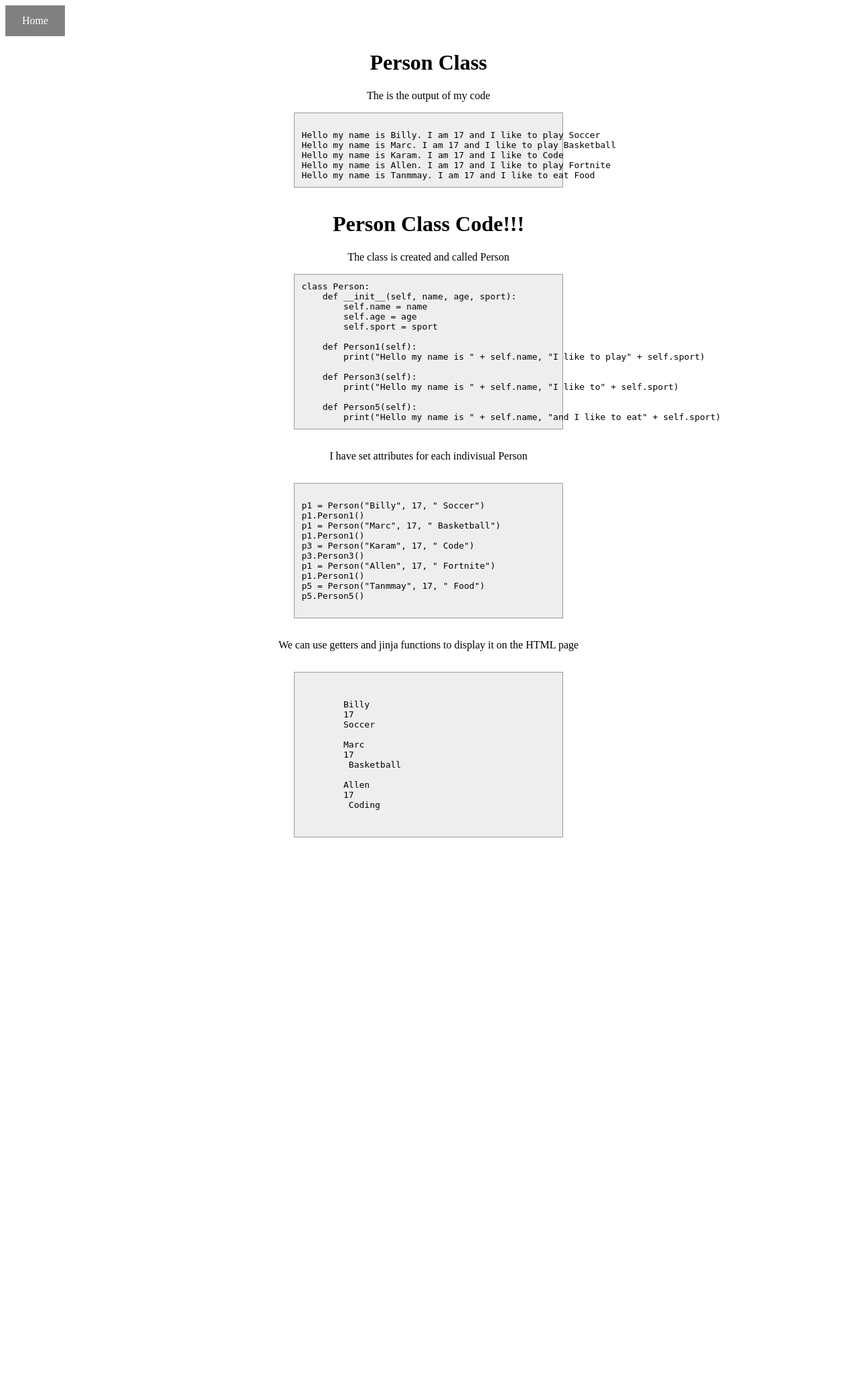
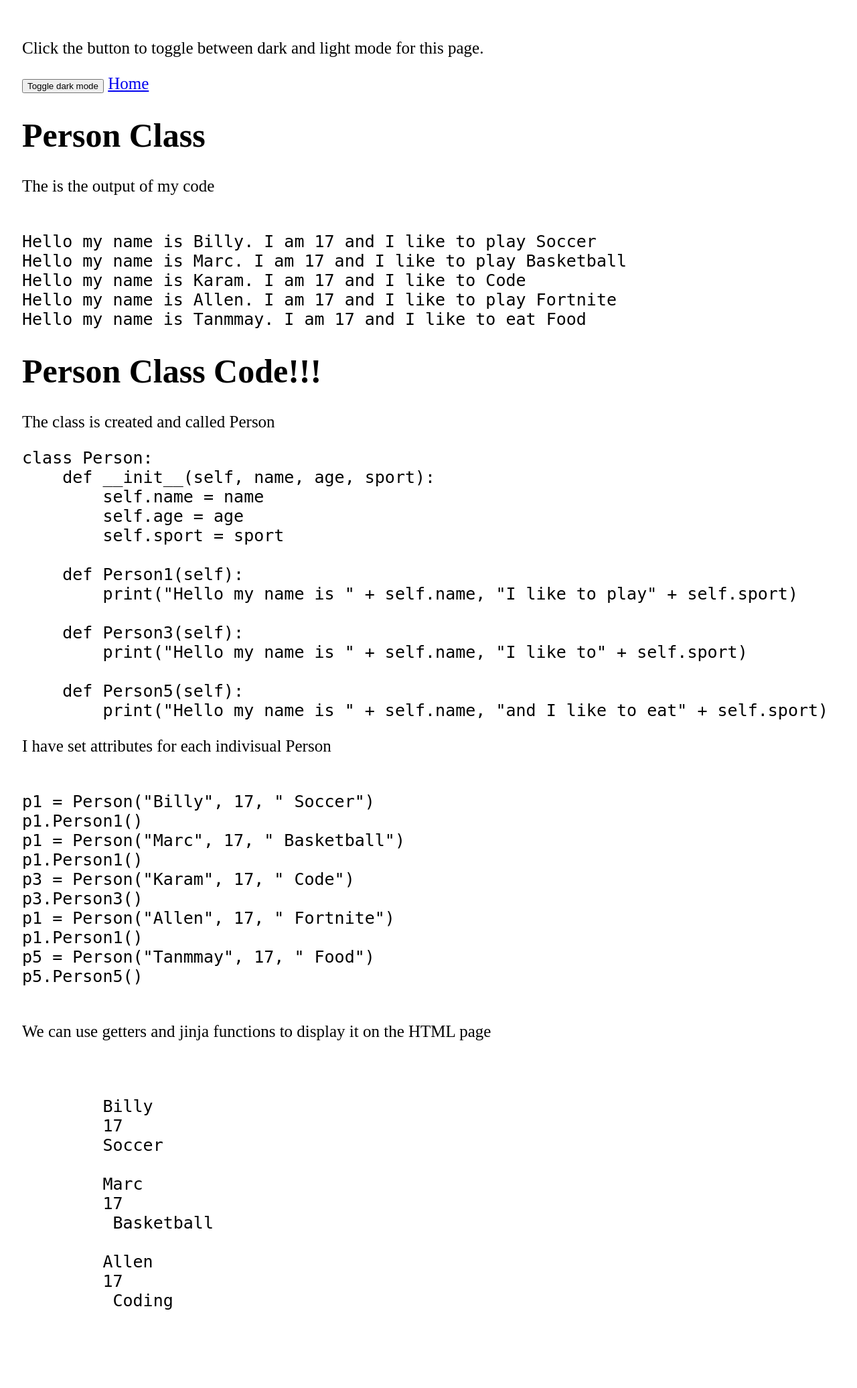
Before and after one commit to TMarwah/P3Cowboys, a Flask app: page /williamminilab in a window 1280 px wide. Shown: the whole page at 67% size. Before the commit the page ends 1250 px from the top, so only its background shows below. Run offline with Flask 2, Linux system fonts and the light colour scheme.

Commit message:
Dark Light Mode mini class

```diff
--- a/Cowboys/William/templates/williamminilab.html
+++ b/Cowboys/William/templates/williamminilab.html
@@ -1,44 +1,33 @@
 <!DOCTYPE html>
 <head>
     <style>
-    h3 {
-        text-color: white;
-        text-size: 10%;
-    }
+    body {
+  padding: 25px;
+  background-color: white;
+  color: black;
+  font-size: 25px;
+}
 
-  pre code {
-    background-color: #eee;
-    border: 1px solid #999;
-    display: block;
-    padding: 10px;
-    width: 30%;
-    margin: auto;
-  }
+.dark-mode {
+  background-color: black;
+  color: white;
+}
+</style>
+</head>
+<body>
 
-  p {
-    text-align: center;
-  }
+<p>Click the button to toggle between dark and light mode for this page.</p>
 
-  h1 {
-    text-align: center;
-  }
+<button onclick="myFunction()">Toggle dark mode</button>
 
-  a:link, a:visited {
-    background-color: gray;
-    color: white;
-    padding: 14px 25px;
-    text-align: center;
-    text-decoration: none;
-    display: inline-block;
-    margin-left: auto;
-    margin-right: auto;
-  }
+<script>
+function myFunction() {
+   var element = document.body;
+   element.classList.toggle("dark-mode");
+}
+</script>
 
-  a:hover, a:active {
-    background-color: black;
-    margin-left: auto;
-    margin-right: auto;
-  }
+</body>
 
 </style>
 </head>
```
